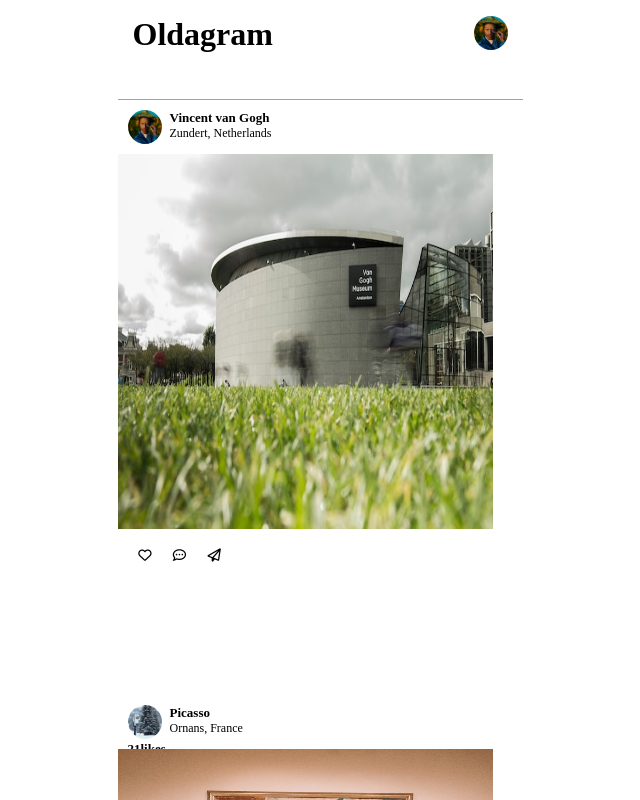
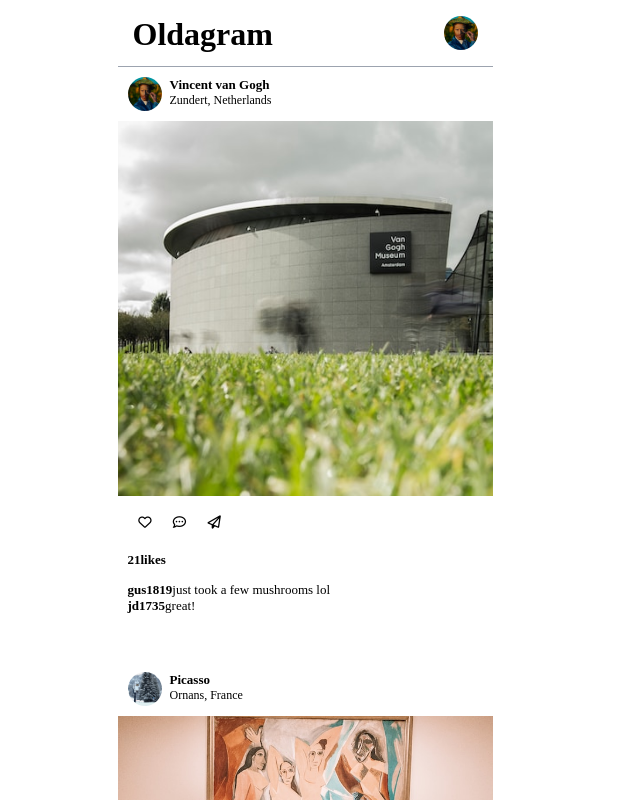
Before and after one commit to yujhenchen/oldagram-instagram-clone, a React (Vite) app: page / in a window 1280 px wide. Shown: the top 800 px of the page, without its empty margins (335-975 px from the left). Built offline with nearby package versions, Linux system fonts and the light colour scheme.

Commit message:
fix sizing, clean up

```diff
--- a/src/App.tsx
+++ b/src/App.tsx
@@ -1,7 +1,3 @@
-// import { useState } from "react";
-// import reactLogo from "./assets/react.svg";
-// import viteLogo from "/vite.svg";
-// import "./App.css";
 import Header from "./components/Header";
 import Post from "./components/Post";
 import { posts } from "./posts";
--- a/src/components/Post.tsx
+++ b/src/components/Post.tsx
@@ -45,15 +45,15 @@ export default function Post({
   return (
     <div>
       <PostHeader name={name} location={location} avatar={avatar} />
-      <div className="w-375px h-375px rounded-full">
+      <div className="w-375px h-375px overflow-hidden">
         <img
           src={post}
           alt={`${name}'s post. User Name: ${username}`}
-          className="w-full h-full"
+          className="w-full h-full object-cover"
         />
       </div>
 
-      <div className="w-full h-full px-10px py-20px grid grid-col-1 gap-y-14px">
+      <div className="w-full px-10px py-20px grid grid-col-1 gap-y-14px">
         <div className="w-104px h-22px flex place-content-between">
           {actionButtons}
         </div>
@@ -63,6 +63,7 @@ export default function Post({
             <span>{likes}</span>likes
           </p>
         </div>
+
         <div>{commentsEls}</div>
       </div>
     </div>
--- a/src/index.css
+++ b/src/index.css
@@ -1,4 +1,8 @@
 @import "@fortawesome/fontawesome-free/css/all.css";
+
+* {
+  box-sizing: border-box;
+}
 
 body,
 header,
@@ -10,72 +14,3 @@ p {
   padding: 0;
   background-color: inherit;
 }
-
-/* :root {
-  font-family: Inter, system-ui, Avenir, Helvetica, Arial, sans-serif;
-  line-height: 1.5;
-  font-weight: 400;
-
-  color-scheme: light dark;
-  color: rgba(255, 255, 255, 0.87);
-  background-color: #242424;
-
-  font-synthesis: none;
-  text-rendering: optimizeLegibility;
-  -webkit-font-smoothing: antialiased;
-  -moz-osx-font-smoothing: grayscale;
-}
-
-a {
-  font-weight: 500;
-  color: #646cff;
-  text-decoration: inherit;
-}
-a:hover {
-  color: #535bf2;
-}
-
-body {
-  margin: 0;
-  display: flex;
-  place-items: center;
-  min-width: 320px;
-  min-height: 100vh;
-}
-
-h1 {
-  font-size: 3.2em;
-  line-height: 1.1;
-}
-
-button {
-  border-radius: 8px;
-  border: 1px solid transparent;
-  padding: 0.6em 1.2em;
-  font-size: 1em;
-  font-weight: 500;
-  font-family: inherit;
-  background-color: #1a1a1a;
-  cursor: pointer;
-  transition: border-color 0.25s;
-}
-button:hover {
-  border-color: #646cff;
-}
-button:focus,
-button:focus-visible {
-  outline: 4px auto -webkit-focus-ring-color;
-}
-
-@media (prefers-color-scheme: light) {
-  :root {
-    color: #213547;
-    background-color: #ffffff;
-  }
-  a:hover {
-    color: #747bff;
-  }
-  button {
-    background-color: #f9f9f9;
-  }
-} */
```
